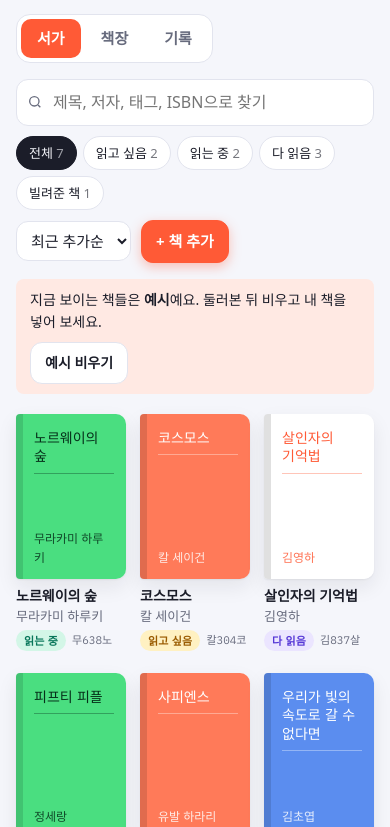
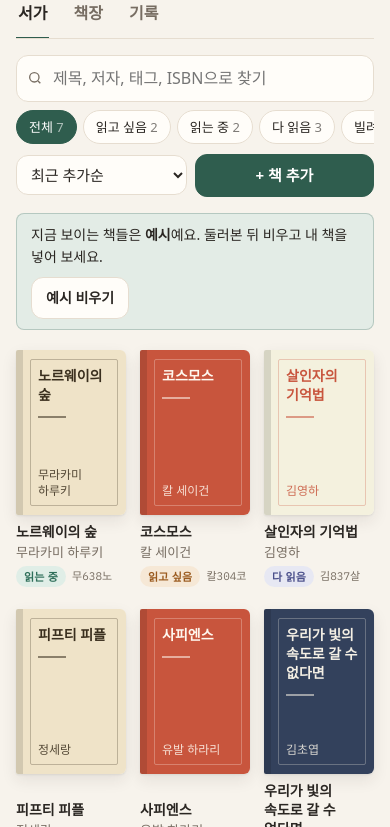
Before and after one commit to yorangj-ux/ylibrary, a plain HTML site: page index.html in a window 390 px wide. Shown: the part 160-987 px from the top of the page. Drawn offline with Linux system fonts and the light colour scheme; a web font is replaced by a local one.

Commit message:
Redesign: warm paper look with serif titles and deep green accent
Drop the yellow header band; ivory paper, Gowun Batang display font,
book-like generated covers, underline tabs, tidier mobile toolbar,
matching dark mode and app icon.

Co-Authored-By: Claude Opus 5.5 <noreply@anthropic.com>
Claude-Session: https://claude.ai/code/session_01GBe8ATSv46k2bWT1FdTg5f

```diff
--- a/index.html
+++ b/index.html
@@ -3,7 +3,7 @@
 <head>
 <meta charset="utf-8">
 <meta name="viewport" content="width=device-width, initial-scale=1, viewport-fit=cover">
-<meta name="theme-color" content="#2c4a8a">
+<meta name="theme-color" content="#f7f3ec">
 <meta name="description" content="내가 가진 책을 온라인 서재처럼 보고 관리하는 앱">
 <link rel="manifest" href="manifest.webmanifest">
 <link rel="icon" href="icons/icon-192.png">
@@ -13,43 +13,41 @@
 <title>Y's Library</title>
 <meta name="claude:viewport-fit-sides" content="cover">
 <link rel="preconnect" href="https://fonts.googleapis.com">
-<link rel="stylesheet" href="https://fonts.googleapis.com/css2?family=Gowun+Dodum&family=IBM+Plex+Sans+KR:wght@400;500;600;700&family=IBM+Plex+Mono:wght@400;500&display=swap">
+<link rel="stylesheet" href="https://fonts.googleapis.com/css2?family=Gowun+Batang:wght@400;700&family=IBM+Plex+Sans+KR:wght@400;500;600;700&family=IBM+Plex+Mono:wght@400;500&display=swap">
 <style>
-/* Layout: 밝은 종이 위 컬러 헤더 띠, 보기 탭(서가·책장·기록), 아래로 표지 그리드. 책을 누르면 오른쪽(모바일은 전체) 시트. */
+/* Layout: 미색 종이 위 명조 제목과 가는 먹선, 보기 탭(서가·책장·기록), 아래로 표지 그리드. 책을 누르면 오른쪽(모바일은 전체) 시트. */
 :root {
-  --paper: #f5f6fb;
-  --surface: #ffffff;
-  --ink: #1b1d29;
-  --muted: #676b7d;
-  --line: #e2e4ee;
-  --accent: #ff5a36;
+  --paper: #f7f3ec;
+  --surface: #fffdf9;
+  --ink: #2a2622;
+  --muted: #776d62;
+  --line: #e6ddd0;
+  --accent: #2f5d4e;
   --accent-ink: #ffffff;
-  --accent-soft: #ffe9e3;
-  --band: #ffd84d;
-  --band-ink: #1b1d29;
-  --want: #9a5b00; --want-bg: #fff1c2;
-  --reading: #08765a; --reading-bg: #d3f6e7;
-  --done: #5537d6; --done-bg: #ebe5ff;
-  --lent: #b3215f; --lent-bg: #ffe0ee;
-  --wood: #e9b872;
-  --danger: #d42d2d;
-  --shadow: 0 1px 2px rgba(27,29,41,.06), 0 8px 20px rgba(27,29,41,.08);
-  --f-display: "Gowun Dodum", "IBM Plex Sans KR", "Apple SD Gothic Neo", system-ui, sans-serif;
+  --accent-soft: #e3ece6;
+  --want: #9a5a1e; --want-bg: #f6e8d6;
+  --reading: #2f6f5a; --reading-bg: #e0eee7;
+  --done: #4a4f8a; --done-bg: #e7e8f3;
+  --lent: #a23a55; --lent-bg: #f6e1e6;
+  --wood: #c9a47a;
+  --danger: #b3261e;
+  --shadow: 0 1px 2px rgba(42,38,34,.08), 0 6px 16px rgba(42,38,34,.09);
+  --f-display: "Gowun Batang", "Noto Serif KR", "AppleMyungjo", serif;
   --f-body: "IBM Plex Sans KR", "Apple SD Gothic Neo", "Malgun Gothic", system-ui, sans-serif;
   --f-mono: "IBM Plex Mono", ui-monospace, Menlo, monospace;
 }
 @media (prefers-color-scheme: dark) { :root:not([data-theme="light"]) {
-  --paper: #15161f; --surface: #1f2130; --ink: #eef0f7; --muted: #a2a6ba; --line: #30334a;
-  --accent: #ff7a5c; --accent-ink: #1b0a05; --accent-soft: #3d2019; --band: #ffd84d; --band-ink: #1b1d29;
-  --want: #ffcf5c; --want-bg: #3a2f12; --reading: #5fe3b5; --reading-bg: #143a2e; --done: #b8a6ff; --done-bg: #2c2552;
-  --lent: #ff8fbf; --lent-bg: #45192e; --wood: #9b7442;
-  --danger: #ff8080; --shadow: 0 1px 2px rgba(0,0,0,.4), 0 8px 20px rgba(0,0,0,.35); color-scheme: dark; } }
+  --paper: #1c1a17; --surface: #26231f; --ink: #efe9df; --muted: #a89f92; --line: #3a352e;
+  --accent: #8cc4ad; --accent-ink: #10221b; --accent-soft: #23342d;
+  --want: #e8b77a; --want-bg: #3b2e1d; --reading: #8cc4ad; --reading-bg: #1f3329; --done: #b3b7e8; --done-bg: #2b2d45;
+  --lent: #eba0b4; --lent-bg: #42232c; --wood: #8a6a45;
+  --danger: #ff8a80; --shadow: 0 1px 2px rgba(0,0,0,.4), 0 8px 20px rgba(0,0,0,.35); color-scheme: dark; } }
 :root[data-theme="dark"] {
-  --paper: #15161f; --surface: #1f2130; --ink: #eef0f7; --muted: #a2a6ba; --line: #30334a;
-  --accent: #ff7a5c; --accent-ink: #1b0a05; --accent-soft: #3d2019; --band: #ffd84d; --band-ink: #1b1d29;
-  --want: #ffcf5c; --want-bg: #3a2f12; --reading: #5fe3b5; --reading-bg: #143a2e; --done: #b8a6ff; --done-bg: #2c2552;
-  --lent: #ff8fbf; --lent-bg: #45192e; --wood: #9b7442;
-  --danger: #ff8080; --shadow: 0 1px 2px rgba(0,0,0,.4), 0 8px 20px rgba(0,0,0,.35); color-scheme: dark; }
+  --paper: #1c1a17; --surface: #26231f; --ink: #efe9df; --muted: #a89f92; --line: #3a352e;
+  --accent: #8cc4ad; --accent-ink: #10221b; --accent-soft: #23342d;
+  --want: #e8b77a; --want-bg: #3b2e1d; --reading: #8cc4ad; --reading-bg: #1f3329; --done: #b3b7e8; --done-bg: #2b2d45;
+  --lent: #eba0b4; --lent-bg: #42232c; --wood: #8a6a45;
+  --danger: #ff8a80; --shadow: 0 1px 2px rgba(0,0,0,.4), 0 8px 20px rgba(0,0,0,.35); color-scheme: dark; }
 
 * { box-sizing: border-box; }
 body { background: var(--paper); color: var(--ink); font-family: var(--f-body); font-size: 15px; line-height: 1.55; }
@@ -58,12 +56,8 @@ button, input, select, textarea { font: inherit; color: inherit; }
 button { cursor: pointer; }
 :focus-visible { outline: 2px solid var(--accent); outline-offset: 2px; }
 
-header.top { display: flex; flex-wrap: wrap; align-items: end; justify-content: space-between; gap: 16px; padding: 22px 22px 20px; background: var(--band); color: var(--band-ink); border-radius: 20px; }
-header.top .brand p { color: var(--band-ink); opacity: .7; }
-header.top .counts span { color: var(--band-ink); opacity: .7; }
-header.top .rename svg { stroke: var(--band-ink); }
-header.top .rename:hover { background: rgba(255,255,255,.5); }
-.brand h1 { font-family: var(--f-display); font-weight: 400; font-size: clamp(28px, 4vw, 38px); margin: 0; letter-spacing: -.01em; text-wrap: balance; }
+header.top { display: flex; flex-wrap: wrap; align-items: end; justify-content: space-between; gap: 16px; padding: 6px 0 18px; border-bottom: 1px solid var(--ink); }
+.brand h1 { font-family: var(--f-display); font-weight: 700; font-size: clamp(30px, 4.6vw, 44px); line-height: 1.15; margin: 0; letter-spacing: -.01em; text-wrap: balance; }
 .brand p { margin: 2px 0 0; color: var(--muted); }
 .rename { border: 0; background: none; padding: 4px; vertical-align: middle; border-radius: 6px; opacity: .45; }
 .rename:hover, .rename:focus-visible { opacity: 1; background: var(--accent-soft); }
@@ -76,7 +70,7 @@ header.top .rename:hover { background: rgba(255,255,255,.5); }
 .rename svg { width: 18px; height: 18px; stroke: var(--ink); fill: none; display: block; }
 .counts { display: flex; gap: 22px; font-variant-numeric: tabular-nums; }
 .counts div { display: grid; }
-.counts b { font-family: var(--f-display); font-size: 28px; line-height: 1.1; }
+.counts b { font-family: var(--f-display); font-weight: 700; font-size: 28px; line-height: 1.1; }
 .counts span { font-size: 12px; color: var(--muted); letter-spacing: .04em; }
 
 .toolbar { display: flex; flex-wrap: wrap; gap: 10px; align-items: center; padding-block: 16px; }
@@ -85,32 +79,32 @@ header.top .rename:hover { background: rgba(255,255,255,.5); }
 .search svg { position: absolute; left: 11px; top: 50%; transform: translateY(-50%); width: 16px; height: 16px; stroke: var(--muted); fill: none; }
 .chips { display: flex; flex-wrap: wrap; gap: 6px; }
 .chip { border: 1px solid var(--line); background: var(--surface); padding: 6px 12px; border-radius: 999px; font-size: 13px; }
-.chip[aria-pressed="true"] { background: var(--ink); color: var(--paper); border-color: var(--ink); }
+.chip[aria-pressed="true"] { background: var(--accent); color: var(--accent-ink); border-color: var(--accent); }
 .chip[data-f="want"][aria-pressed="true"] { background: var(--want-bg); color: var(--want); border-color: var(--want); }
 .chip[data-f="reading"][aria-pressed="true"] { background: var(--reading-bg); color: var(--reading); border-color: var(--reading); }
 .chip[data-f="done"][aria-pressed="true"] { background: var(--done-bg); color: var(--done); border-color: var(--done); }
 .chip[data-f="lent"][aria-pressed="true"] { background: var(--lent-bg); color: var(--lent); border-color: var(--lent); }
 select.sort { padding: 8px 10px; border: 1px solid var(--line); border-radius: 12px; background: var(--surface); }
 .btn { border: 1px solid var(--line); background: var(--surface); padding: 9px 14px; border-radius: 12px; font-weight: 600; }
-.btn.primary { box-shadow: 0 4px 12px color-mix(in srgb, var(--accent) 35%, transparent); }
 .btn.primary { background: var(--accent); color: var(--accent-ink); border-color: var(--accent); }
 .btn.ghost { background: transparent; }
 .btn.danger { color: var(--danger); }
 .btn.danger.armed { background: var(--danger); color: var(--surface); border-color: var(--danger); }
 .btn:disabled { opacity: .5; cursor: default; }
 
-.notice { display: flex; flex-wrap: wrap; gap: 10px; align-items: center; justify-content: space-between; background: var(--accent-soft); border-radius: 8px; padding: 10px 14px; font-size: 14px; margin-bottom: 12px; }
+.notice { border: 1px solid color-mix(in srgb, var(--accent) 25%, transparent); display: flex; flex-wrap: wrap; gap: 10px; align-items: center; justify-content: space-between; background: var(--accent-soft); border-radius: 8px; padding: 10px 14px; font-size: 14px; margin-bottom: 12px; }
 
 .shelf { display: grid; grid-template-columns: repeat(auto-fill, minmax(150px, 1fr)); gap: 28px 20px; padding-top: 8px; }
 .book { display: grid; gap: 8px; background: none; border: 0; padding: 0; text-align: left; }
-.cover { position: relative; aspect-ratio: 2 / 3; max-width: 100%; border-radius: 4px 10px 10px 4px; overflow: hidden; box-shadow: var(--shadow); transition: transform .18s ease; }
+.cover { position: relative; aspect-ratio: 2 / 3; max-width: 100%; border-radius: 2px 6px 6px 2px; overflow: hidden; box-shadow: var(--shadow); transition: transform .18s ease; }
 .book:hover .cover { transform: translateY(-3px); }
 .cover img { width: 100%; height: 100%; object-fit: cover; display: block; }
-.gen { position: absolute; inset: 0; padding: 14px 12px 12px 18px; display: flex; flex-direction: column; justify-content: space-between; }
+.gen { position: absolute; inset: 0; padding: 18px 16px 16px 22px; background-image: linear-gradient(100deg, rgba(0,0,0,.10), rgba(255,255,255,.06) 6%, transparent 14%); display: flex; flex-direction: column; justify-content: space-between; }
 .gen::before { content: ""; position: absolute; left: 0; top: 0; bottom: 0; width: 7px; background: rgba(0,0,0,.12); }
-.gen .t { font-family: var(--f-display); font-weight: 400; font-size: 18px; line-height: 1.3; word-break: keep-all; overflow-wrap: anywhere; }
-.gen .a { font-size: 12px; opacity: .85; }
-.gen .rule { height: 1px; background: currentColor; opacity: .35; margin: 8px 0; }
+.gen::after { content: ""; position: absolute; inset: 9px 8px 9px 14px; border: 1px solid currentColor; opacity: .28; border-radius: 2px; pointer-events: none; }
+.gen .t { font-family: var(--f-display); font-weight: 700; font-size: 18px; line-height: 1.35; word-break: keep-all; overflow-wrap: anywhere; }
+.gen .a { font-size: 12px; opacity: .85; word-break: keep-all; line-height: 1.35; }
+.gen .rule { width: 28px; height: 2px; background: currentColor; opacity: .55; margin: 10px 0; }
 .meta .t { font-weight: 600; font-size: 14px; line-height: 1.35; word-break: keep-all; overflow-wrap: anywhere; }
 .meta .a { font-size: 13px; color: var(--muted); }
 .pill { display: inline-block; font-size: 11px; font-weight: 600; padding: 2px 8px; border-radius: 999px; letter-spacing: .02em; }
@@ -160,46 +154,46 @@ form.edit { display: grid; gap: 12px; }
 .hint.err { color: var(--danger); }
 .coverpick { display: flex; gap: 12px; align-items: center; }
 .coverpick .cover { width: 64px; flex: none; }
-.coverpick .gen .t { font-size: 9px; } .coverpick .gen .a { display: none; } .coverpick .gen { padding: 6px 5px 5px 9px; } .coverpick .gen .rule { margin: 3px 0; }
+.coverpick .gen .t { font-size: 9px; } .coverpick .gen .a { display: none; } .coverpick .gen { padding: 6px 5px 5px 9px; } .coverpick .gen::after { inset: 3px 3px 3px 6px; } .coverpick .gen .rule { margin: 3px 0; }
 
 .io-h { font-family: var(--f-display); font-weight: 400; font-size: 18px; margin: 18px 0 2px; }
 textarea.io { width: 100%; min-height: 220px; font-family: var(--f-mono); font-size: 12px; padding: 10px; border: 1px solid var(--line); border-radius: 8px; background: var(--paper); }
 
 
-.tabs { display: flex; gap: 4px; padding: 4px; background: var(--surface); border: 1px solid var(--line); border-radius: 14px; width: fit-content; max-width: 100%; margin-top: 16px; overflow-x: auto; }
-.tab { border: 0; background: none; padding: 8px 16px; border-radius: 10px; font-weight: 600; color: var(--muted); white-space: nowrap; }
-.tab[aria-selected="true"] { background: var(--accent); color: var(--accent-ink); }
+.tabs { display: flex; gap: 22px; border-bottom: 1px solid var(--line); margin-top: 10px; overflow-x: auto; }
+.tab { border: 0; border-bottom: 2px solid transparent; margin-bottom: -1px; background: none; padding: 10px 2px; font-family: var(--f-display); font-weight: 700; font-size: 16px; color: var(--muted); white-space: nowrap; }
+.tab[aria-selected="true"] { color: var(--ink); border-bottom-color: var(--accent); }
 .pill.lent { color: var(--lent); background: var(--lent-bg); }
 .dup { margin-top: 6px; padding: 10px 12px; border-radius: 10px; background: var(--accent-soft); font-size: 14px; display: flex; flex-wrap: wrap; gap: 8px; align-items: center; justify-content: space-between; }
 .box { margin-top: 18px; padding: 14px; border: 1px solid var(--line); border-radius: 14px; display: grid; gap: 10px; }
-.box h3 { margin: 0; font-size: 15px; }
+.box h3 { margin: 0; font-family: var(--f-display); font-weight: 700; font-size: 17px; }
 .box .row { display: flex; flex-wrap: wrap; gap: 8px; align-items: end; }
 .box .row .field { flex: 1 1 140px; }
 .history { margin: 0; padding-left: 18px; font-size: 13px; color: var(--muted); }
 
 /* 책장 보기 */
 .shelves { display: grid; gap: 28px; padding-top: 8px; }
-.shelf-group h2 { font-family: var(--f-display); font-weight: 400; font-size: 20px; margin: 0 0 10px; display: flex; gap: 8px; align-items: baseline; }
+.shelf-group h2 { font-family: var(--f-display); font-weight: 700; font-size: 20px; margin: 0 0 10px; display: flex; gap: 8px; align-items: baseline; }
 .shelf-group h2 span { font-family: var(--f-body); font-size: 13px; color: var(--muted); }
-.plank { display: flex; align-items: flex-end; gap: 4px; padding: 14px 12px 0; overflow-x: auto; border-bottom: 12px solid var(--wood); border-radius: 0 0 6px 6px; background: linear-gradient(to bottom, transparent, color-mix(in srgb, var(--wood) 18%, transparent)); }
-.spine { flex: none; width: 44px; border: 0; padding: 10px 0; border-radius: 4px 4px 0 0; writing-mode: vertical-rl; text-orientation: upright; font-family: var(--f-display); font-size: 15px; line-height: 1; letter-spacing: 1px; overflow: hidden; white-space: nowrap; text-overflow: ellipsis; box-shadow: inset -4px 0 0 rgba(0,0,0,.08), inset 3px 0 0 rgba(255,255,255,.25); transition: transform .15s ease; }
+.plank { display: flex; align-items: flex-end; gap: 4px; padding: 14px 12px 0; overflow-x: auto; border-bottom: 10px solid var(--wood); border-radius: 0 0 4px 4px; }
+.spine { flex: none; width: 46px; border: 0; padding: 14px 0 10px; border-radius: 3px 3px 0 0; font-weight: 700; background-image: linear-gradient(to bottom, transparent 8px, rgba(0,0,0,.14) 8px, rgba(0,0,0,.14) 10px, transparent 10px); writing-mode: vertical-rl; text-orientation: upright; font-family: var(--f-display); font-size: 15px; line-height: 1; letter-spacing: 1px; overflow: hidden; white-space: nowrap; text-overflow: ellipsis; box-shadow: inset -4px 0 0 rgba(0,0,0,.08), inset 3px 0 0 rgba(255,255,255,.25); transition: transform .15s ease; }
 .spine:hover { transform: translateY(-6px); }
 .spine.lent { opacity: .45; outline: 2px dashed var(--lent); outline-offset: -4px; }
 
 /* 기록 보기 */
 .stats { display: grid; gap: 18px; padding-top: 8px; }
 .stat-grid { display: grid; grid-template-columns: repeat(auto-fit, minmax(150px, 1fr)); gap: 12px; }
-.card { background: var(--surface); border: 1px solid var(--line); border-radius: 18px; padding: 16px 18px; min-width: 0; }
+.card { background: var(--surface); border: 1px solid var(--line); border-radius: 12px; padding: 16px 18px; min-width: 0; }
 .card .k { font-size: 12px; color: var(--muted); letter-spacing: .04em; }
-.card .v { font-family: var(--f-display); font-size: 30px; line-height: 1.2; font-variant-numeric: tabular-nums; }
+.card .v { font-family: var(--f-display); font-weight: 700; font-size: 30px; line-height: 1.2; font-variant-numeric: tabular-nums; }
 .goal { display: grid; gap: 10px; }
 .goal-top { display: flex; flex-wrap: wrap; justify-content: space-between; align-items: baseline; gap: 8px; }
-.goal-top h2 { margin: 0; font-family: var(--f-display); font-weight: 400; font-size: 22px; }
+.goal-top h2 { margin: 0; font-family: var(--f-display); font-weight: 700; font-size: 22px; }
 .bar { height: 14px; background: var(--paper); border-radius: 999px; overflow: hidden; }
-.bar i { display: block; height: 100%; background: linear-gradient(90deg, var(--accent), #ffb03a); border-radius: 999px; }
+.bar i { display: block; height: 100%; background: var(--accent); border-radius: 999px; }
 .months { display: grid; grid-template-columns: repeat(12, minmax(0, 1fr)); gap: 6px; align-items: end; height: 140px; }
 .months div { display: grid; grid-template-rows: 1fr auto auto; gap: 4px; height: 100%; text-align: center; font-size: 11px; color: var(--muted); font-variant-numeric: tabular-nums; }
-.months .col { align-self: end; background: var(--done); border-radius: 6px 6px 2px 2px; min-height: 2px; }
+.months .col { align-self: end; background: var(--accent); border-radius: 6px 6px 2px 2px; min-height: 2px; }
 .months .col.zero { background: var(--line); }
 .finished { list-style: none; margin: 0; padding: 0; display: grid; gap: 6px; }
 .finished li button { width: 100%; text-align: left; border: 0; background: none; padding: 6px 0; display: flex; gap: 10px; justify-content: space-between; border-bottom: 1px solid var(--line); }
@@ -231,7 +225,14 @@ textarea.io { width: 100%; min-height: 220px; font-family: var(--f-mono); font-s
 .toast { position: fixed; left: 50%; transform: translateX(-50%); bottom: calc(env(safe-area-inset-bottom, 0px) + 20px); background: var(--ink); color: var(--paper); padding: 10px 16px; border-radius: 8px; z-index: 30; font-size: 14px; }
 footer { margin-top: 48px; padding-top: 16px; border-top: 1px solid var(--line); display: flex; flex-wrap: wrap; gap: 8px; justify-content: space-between; align-items: center; color: var(--muted); font-size: 13px; }
 @media (max-width: 520px) {
-  header.top { padding: 18px 16px; border-radius: 16px; }
+  .toolbar { gap: 8px; }
+  .search { flex-basis: 100%; }
+  .chips { flex-wrap: nowrap; overflow-x: auto; width: 100%; padding-bottom: 2px; scrollbar-width: none; }
+  .chips::-webkit-scrollbar { display: none; }
+  .chip { flex: none; }
+  select.sort { flex: 1 1 0; min-width: 0; }
+  #addBtn { flex: 1 1 0; }
+  .counts b { font-size: 24px; }
   .spine { width: 32px; font-size: 13px; }
   .shelf { grid-template-columns: repeat(auto-fill, minmax(104px, 1fr)); gap: 22px 14px; }
   .gen .t { font-size: 14px; }
@@ -298,9 +299,9 @@ footer { margin-top: 48px; padding-top: 16px; border-top: 1px solid var(--line);
   const KEY = 'ys-library-v1';
   const STATUS = { want: '읽고 싶음', reading: '읽는 중', done: '다 읽음' };
   const PALETTES = [
-    ['#ff7a59', '#ffffff'], ['#ffd84d', '#2b2300'], ['#3ec1a8', '#05302a'], ['#5b8def', '#ffffff'], ['#f78fb3', '#3a0f20'],
-    ['#a78bfa', '#1c1240'], ['#4ade80', '#06301a'], ['#ffb4a2', '#4a1a0e'], ['#22c3ee', '#062a33'], ['#fb923c', '#2b1200'],
-    ['#1b1d29', '#ffd84d'], ['#ffffff', '#ff5a36']
+    ['#c8553d', '#fff8ef'], ['#e9c46a', '#3a2a05'], ['#2a6f62', '#f4efe4'], ['#33415c', '#f4efe4'], ['#d9a5b3', '#3a1622'],
+    ['#8a9a5b', '#fbf8ee'], ['#efe3c8', '#3a2f1e'], ['#6d4c41', '#f6e9d8'], ['#a3b8c8', '#1d2a36'], ['#e07a5f', '#2b0f06'],
+    ['#264653', '#e9c46a'], ['#f4f1de', '#c8553d']
   ];
 
   const SAMPLE = [
@@ -487,7 +488,7 @@ footer { margin-top: 48px; padding-top: 16px; border-top: 1px solid var(--line);
       return `<section class="shelf-group"><h2>${esc(k)} <span>${books.length}권</span></h2><div class="plank">${books.map(b => {
         const [bg, fg] = PALETTES[hash(b.title + b.author) % PALETTES.length];
         const h = 150 + (hash(b.title) % 5) * 12 + Math.min(40, Math.round((b.pages || 250) / 20));
-        return `<button class="book spine${b.lentTo ? ' lent' : ''}" data-id="${b.id}" style="background:${bg};color:${fg};height:${h}px" title="${esc(b.title)} · ${esc(b.author)}${b.lentTo ? ' (빌려줌)' : ''}">${esc(b.title)}</button>`;
+        return `<button class="book spine${b.lentTo ? ' lent' : ''}" data-id="${b.id}" style="background-color:${bg};color:${fg};height:${h}px" title="${esc(b.title)} · ${esc(b.author)}${b.lentTo ? ' (빌려줌)' : ''}">${esc(b.title)}</button>`;
       }).join('')}</div></section>`;
     }).join('');
   }
--- a/sw.js
+++ b/sw.js
@@ -1,5 +1,5 @@
 // Y's Library service worker: 앱 화면은 캐시에서 바로 열고, 도서 정보 조회는 항상 네트워크로.
-const VERSION = 'v10';
+const VERSION = 'v11';
 const SHELL = ['./', 'index.html', 'privacy.html', 'manifest.webmanifest', 'icons/icon-192.png', 'icons/icon-512.png', 'icons/apple-touch-icon.png'];
 
 self.addEventListener('install', e => {
```
Also changed, not shown: src/library.html (+63 -62 lines), icons/apple-touch-icon.png, icons/icon-192.png, icons/icon-512.png, manifest.webmanifest, src/icon.svg, 1 other file.
